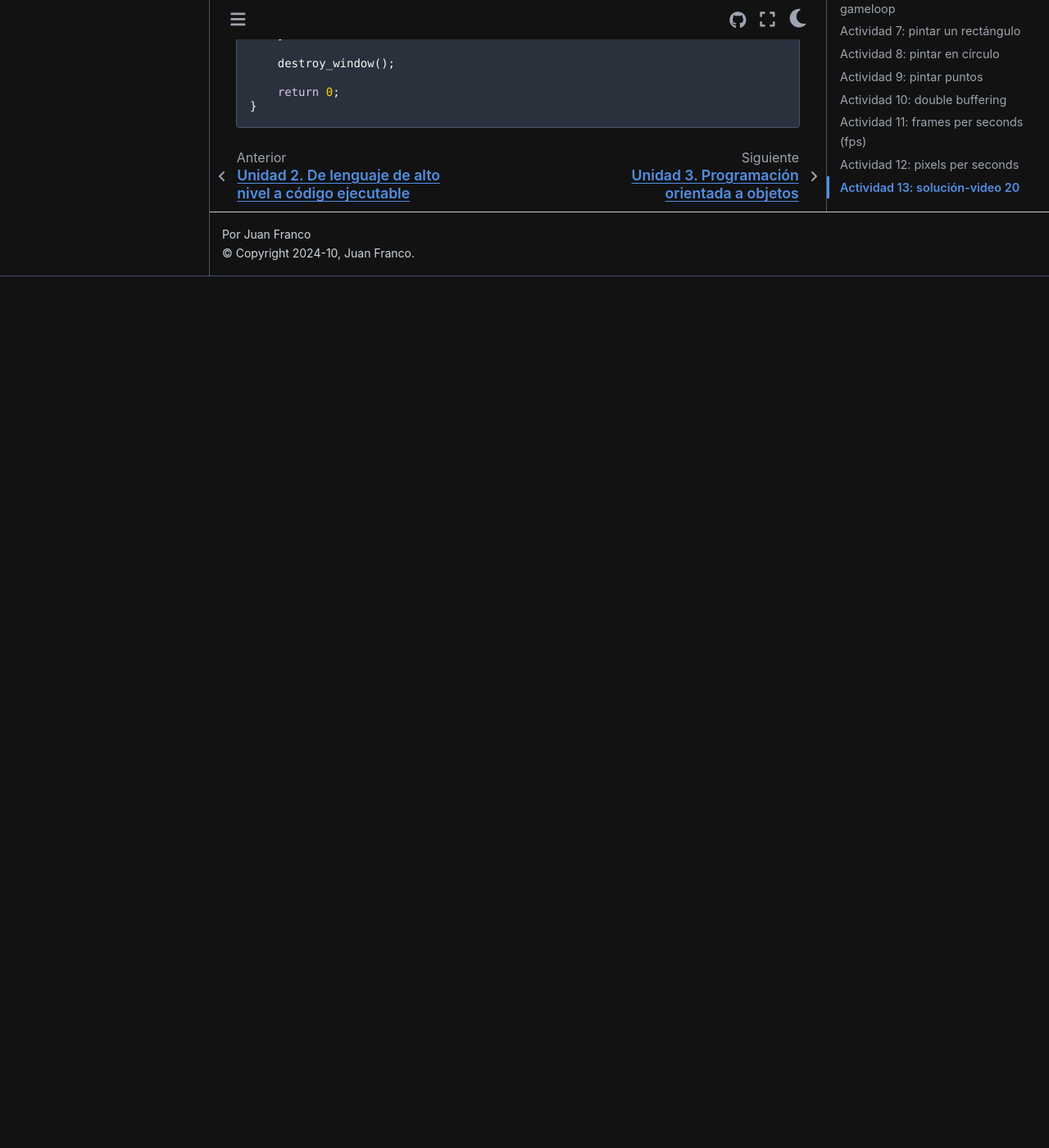
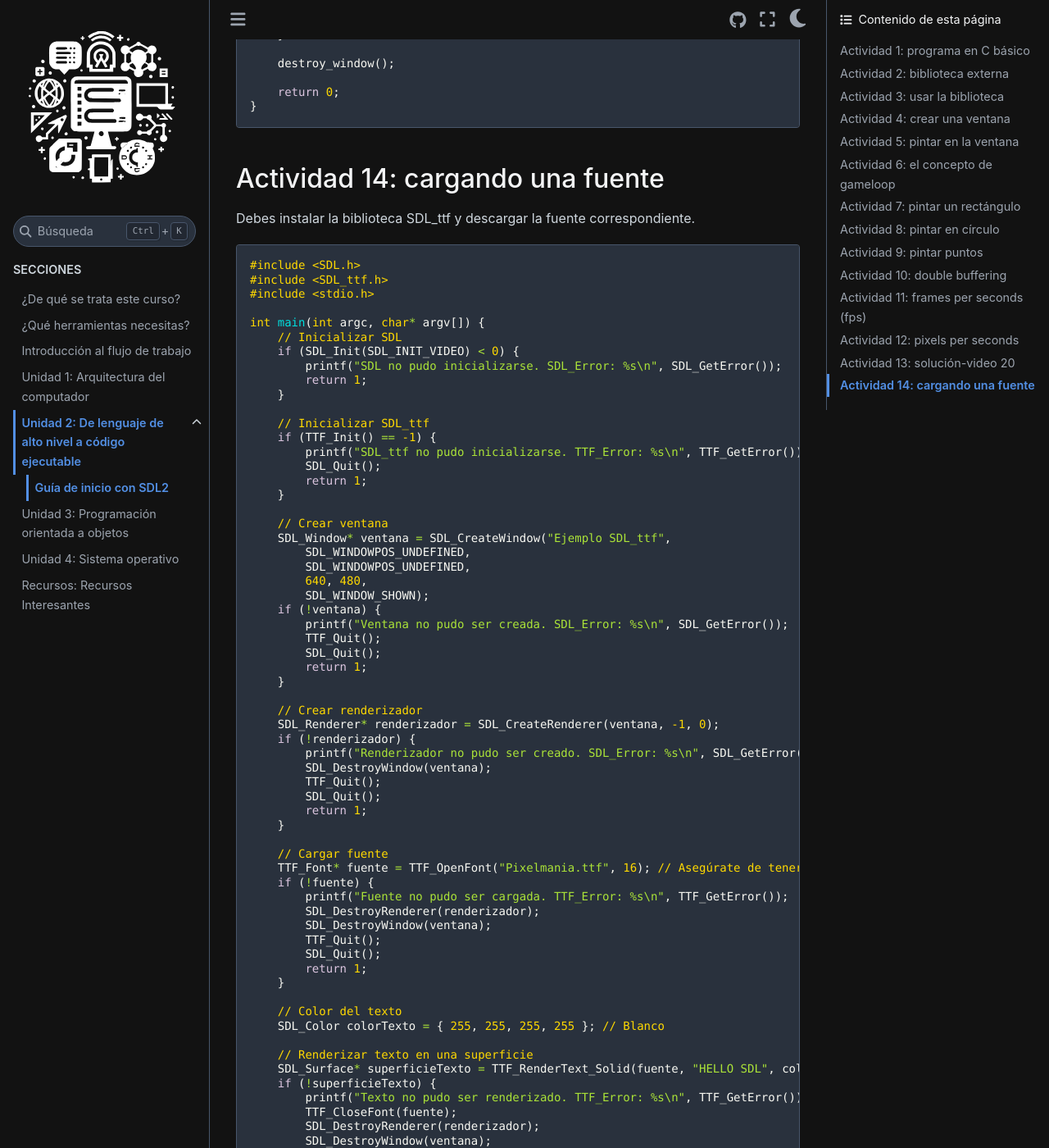
Before and after one commit to juanferfranco/SistemasComputacionales, a Sphinx documentation site: the page built from docs/_unidad2/sdlGettingStarted.rst, in a window 1280 px wide and 1400 px high, scrolled down 21739 px. Shown: the whole window at 82% size. Built offline with Sphinx 7.4.7 and the Sphinx Book theme 1.1.4, drawn with Linux system fonts in a browser that asks for light colours; before the commit the page ends 22076 px from its top, so only the background shows below that; some of the changed text lies outside the part shown.

Commit message:
Add how to ttf example

```diff
--- a/docs/_unidad2/sdlGettingStarted.rst
+++ b/docs/_unidad2/sdlGettingStarted.rst
@@ -1086,3 +1086,120 @@ Es la misma solución presentada en el video 20.
 
         return 0;
     }
+
+Actividad 14: cargando una fuente
+-----------------------------------
+
+Debes instalar la biblioteca SDL_ttf y descargar la fuente
+correspondiente.
+
+.. code-block:: C
+
+  #include <SDL.h>
+  #include <SDL_ttf.h>
+  #include <stdio.h>
+
+  int main(int argc, char* argv[]) {
+      // Inicializar SDL
+      if (SDL_Init(SDL_INIT_VIDEO) < 0) {
+          printf("SDL no pudo inicializarse. SDL_Error: %s\n", SDL_GetError());
+          return 1;
+      }
+
+      // Inicializar SDL_ttf
+      if (TTF_Init() == -1) {
+          printf("SDL_ttf no pudo inicializarse. TTF_Error: %s\n", TTF_GetError());
+          SDL_Quit();
+          return 1;
+      }
+
+      // Crear ventana
+      SDL_Window* ventana = SDL_CreateWindow("Ejemplo SDL_ttf",
+          SDL_WINDOWPOS_UNDEFINED,
+          SDL_WINDOWPOS_UNDEFINED,
+          640, 480,
+          SDL_WINDOW_SHOWN);
+      if (!ventana) {
+          printf("Ventana no pudo ser creada. SDL_Error: %s\n", SDL_GetError());
+          TTF_Quit();
+          SDL_Quit();
+          return 1;
+      }
+
+      // Crear renderizador
+      SDL_Renderer* renderizador = SDL_CreateRenderer(ventana, -1, 0);
+      if (!renderizador) {
+          printf("Renderizador no pudo ser creado. SDL_Error: %s\n", SDL_GetError());
+          SDL_DestroyWindow(ventana);
+          TTF_Quit();
+          SDL_Quit();
+          return 1;
+      }
+
+      // Cargar fuente
+      TTF_Font* fuente = TTF_OpenFont("Pixelmania.ttf", 16); // Asegúrate de tener esta fuente o cambia la ruta
+      if (!fuente) {
+          printf("Fuente no pudo ser cargada. TTF_Error: %s\n", TTF_GetError());
+          SDL_DestroyRenderer(renderizador);
+          SDL_DestroyWindow(ventana);
+          TTF_Quit();
+          SDL_Quit();
+          return 1;
+      }
+
+      // Color del texto
+      SDL_Color colorTexto = { 255, 255, 255, 255 }; // Blanco
+
+      // Renderizar texto en una superficie
+      SDL_Surface* superficieTexto = TTF_RenderText_Solid(fuente, "HELLO SDL", colorTexto);
+      if (!superficieTexto) {
+          printf("Texto no pudo ser renderizado. TTF_Error: %s\n", TTF_GetError());
+          TTF_CloseFont(fuente);
+          SDL_DestroyRenderer(renderizador);
+          SDL_DestroyWindow(ventana);
+          TTF_Quit();
+          SDL_Quit();
+          return 1;
+      }
+
+      // Convertir superficie a textura
+      SDL_Texture* texturaTexto = SDL_CreateTextureFromSurface(renderizador, superficieTexto);
+      SDL_FreeSurface(superficieTexto); // No necesitamos más la superficie
+
+      // Ciclo principal (simplificado para el ejemplo)
+      SDL_bool corriendo = SDL_TRUE;
+      SDL_Event evento;
+      while (corriendo) {
+          while (SDL_PollEvent(&evento)) {
+              if (evento.type == SDL_QUIT) {
+                  corriendo = SDL_FALSE;
+              }
+          }
+
+          // Limpiar renderizador
+          SDL_RenderClear(renderizador);
+
+          // Renderizar texto
+          SDL_Rect destRect;
+          destRect.x = 50;  // Posición X en la ventana
+          destRect.y = 50;  // Posición Y en la ventana
+          destRect.w = 200; // Ancho del texto
+          destRect.h = 100; // Alto del texto
+          SDL_QueryTexture(texturaTexto, NULL, NULL, &destRect.w, &destRect.h);
+
+          SDL_RenderCopy(renderizador, texturaTexto, NULL, &destRect);
+
+          // Actualizar pantalla
+          SDL_RenderPresent(renderizador);
+      }
+
+      // Limpieza
+      SDL_DestroyTexture(texturaTexto);
+      TTF_CloseFont(fuente);
+      SDL_DestroyRenderer(renderizador);
+      SDL_DestroyWindow(ventana);
+      TTF_Quit();
+      SDL_Quit();
+
+      return 0;
+  }
```
